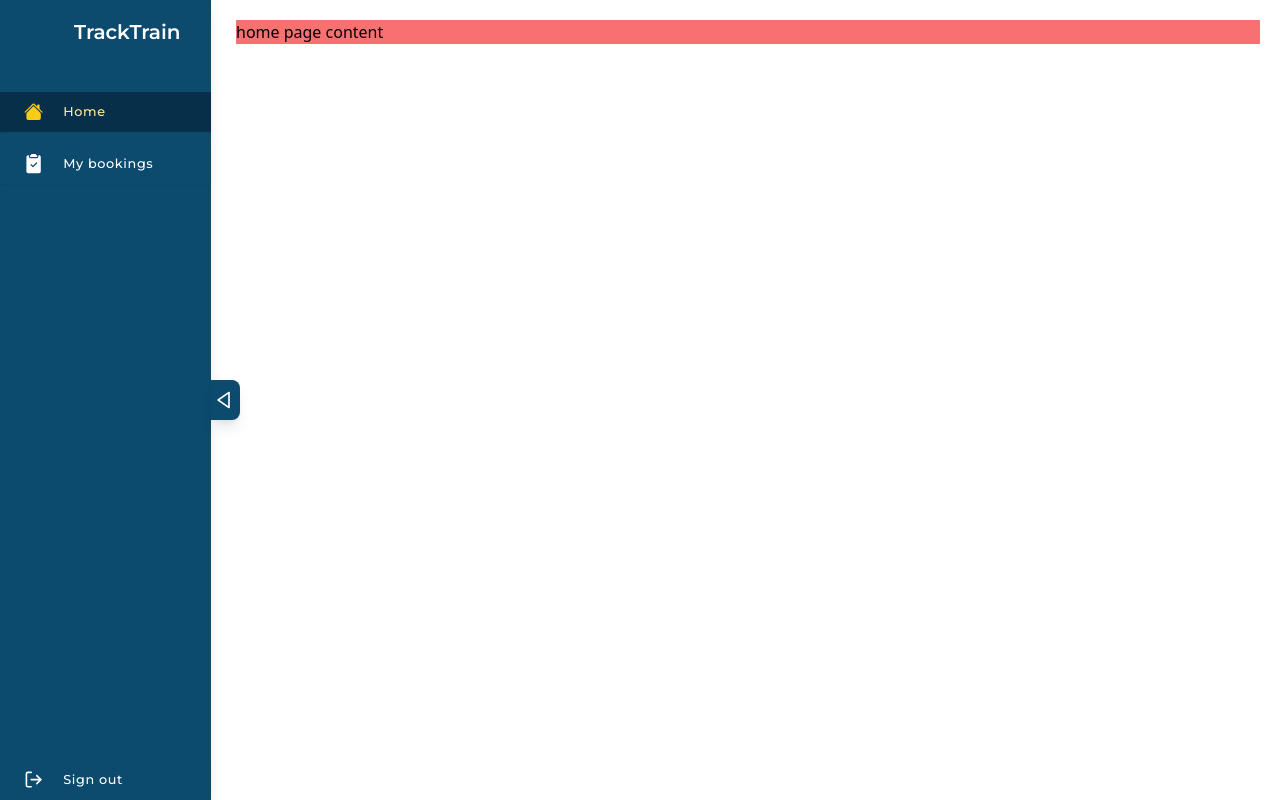
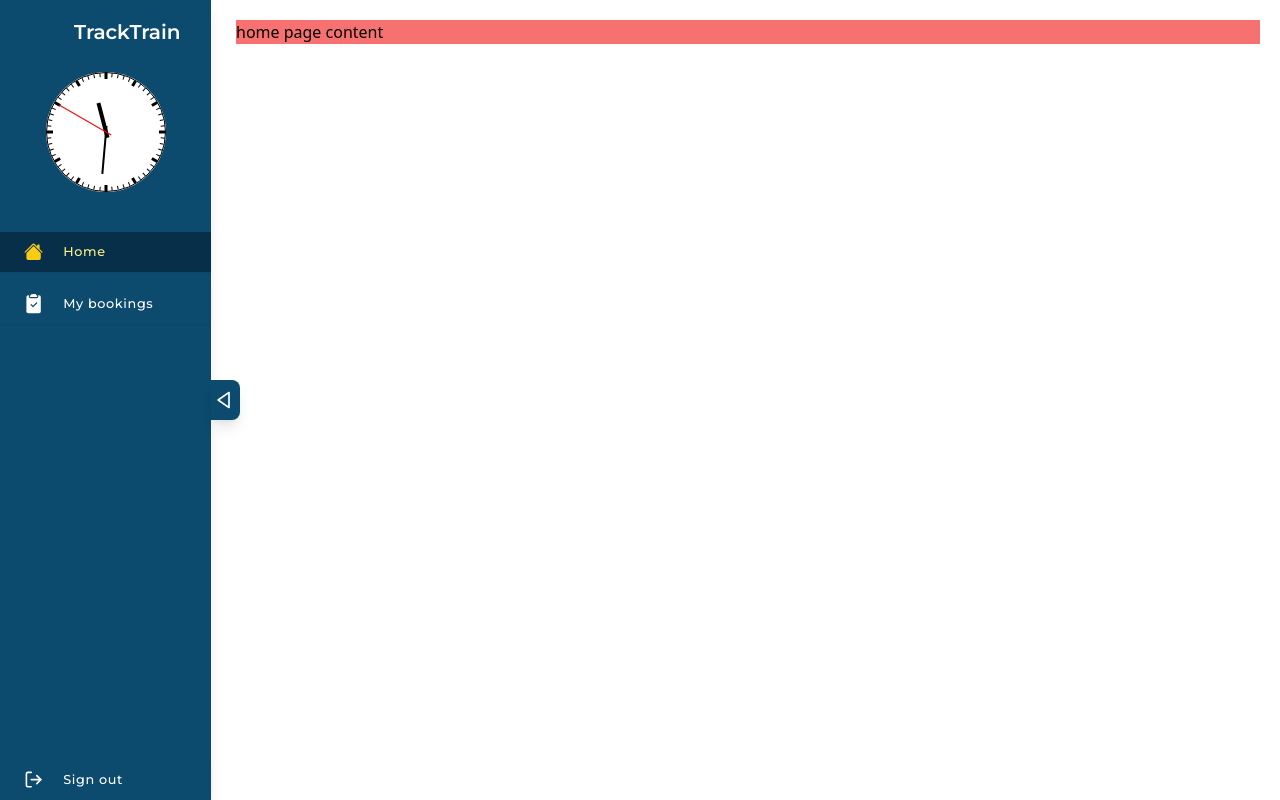
Before and after one commit to Nekromenzer/train-ticket-booking, a React (Vite) app: page / in a window 1280 px wide. Built offline with nearby package versions, Linux system fonts and the light colour scheme; some icons are missing.

Commit message:
add clock

```diff
--- a/src/App.jsx
+++ b/src/App.jsx
@@ -1,4 +1,5 @@
 import './App.css'
+import 'react-clock/dist/Clock.css';
 import { ConfigProvider } from 'antd'
 import { antThemeConfig } from '../antThemeConfig'
 import {
--- /dev/null
+++ b/src/components/elements/AnalogClock.jsx
@@ -0,0 +1,23 @@
+import { useState, useEffect } from 'react'
+import Clock from 'react-clock'
+
+const AnalogClock = () => {
+  const [value, setValue] = useState(new Date())
+
+  useEffect(() => {
+    const interval = setInterval(() => setValue(new Date()), 1000)
+
+    return () => {
+      clearInterval(interval)
+    }
+  }, [])
+  return (
+    <Clock
+      className='bg-white rounded-full'
+      value={value}
+      size={120}
+    />
+  )
+}
+
+export default AnalogClock
--- a/src/components/elements/SideBar.jsx
+++ b/src/components/elements/SideBar.jsx
@@ -3,6 +3,7 @@ import { PiTrainFill } from 'react-icons/pi'
 import { BiRightArrow, BiLeftArrow } from 'react-icons/bi'
 import data from '../../data/components/sideBar'
 import appDataContext from '../../context/AppDataContext'
+import AnalogClock from './AnalogClock'
 
 const SideBar = ({ isCollapse, setIsCollapse }) => {
   const [activeTabIndex, setActiveTabIndex] = useContext(appDataContext)
@@ -24,6 +25,10 @@ const SideBar = ({ isCollapse, setIsCollapse }) => {
               TrackTrain
             </span>
           )}
+        </div>
+
+        <div className='flex w-full justify-center items-center h-20  mb-12 '>
+          <AnalogClock />
         </div>
 
         {data?.menu?.map((item, idx) => (
--- a/src/components/index.js
+++ b/src/components/index.js
@@ -4,5 +4,14 @@ import CommonBtn from './common/CommonBtn'
 import TwoColSideBar from './layout/TwoColSideBar'
 import SideBar from './elements/SideBar'
 import FloatingBar from './elements/FloatingBar'
+import AnalogClock from './elements/AnalogClock'
 
-export { Navbar, CommonForm, CommonBtn, TwoColSideBar, SideBar, FloatingBar }
+export {
+  Navbar,
+  CommonForm,
+  CommonBtn,
+  TwoColSideBar,
+  SideBar,
+  FloatingBar,
+  AnalogClock
+}
```
